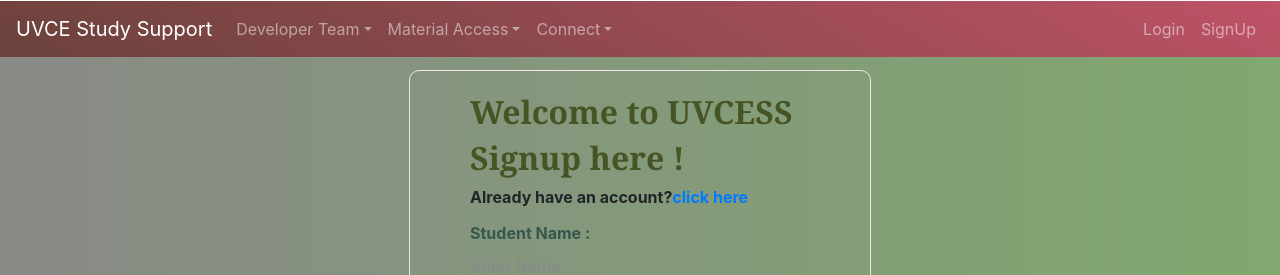
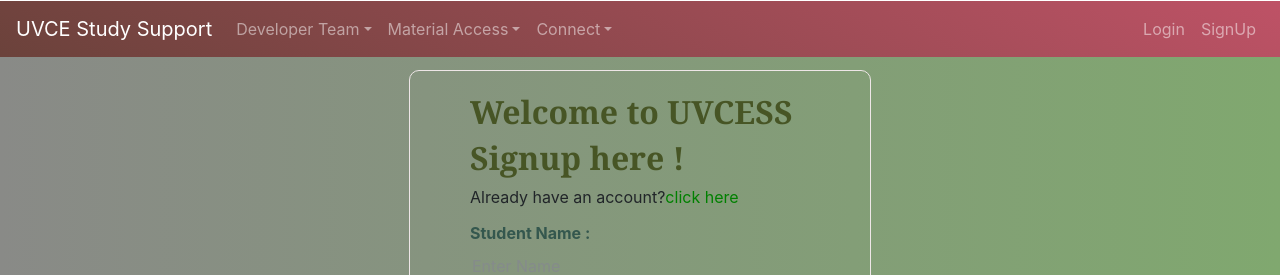
Before and after one commit to supersourabh/uvcessVercel, a React (Create React App) app in the folder frontend/: page /signup in a window 1280 px wide. Shown: the top 275 px of the page. Built offline with nearby package versions, Linux system fonts and the light colour scheme.

Commit message:
Update RegisterScreen.js

```diff
--- a/frontend/src/Screens/RegisterScreen.js
+++ b/frontend/src/Screens/RegisterScreen.js
@@ -50,7 +50,7 @@ export default function RegisterScreen(props) {
                     <li>
                         <h2>  Welcome to UVCESS</h2>
                         <h2> Signup here !</h2>
-                        <b>Already have an account?<a href="/">click here</a></b>
+                        <text>Already have an account?<a style={{color : "green"}} href="/">click here</a></text>
                     </li>
                     {
                         loading ?<Loading/>:
```
